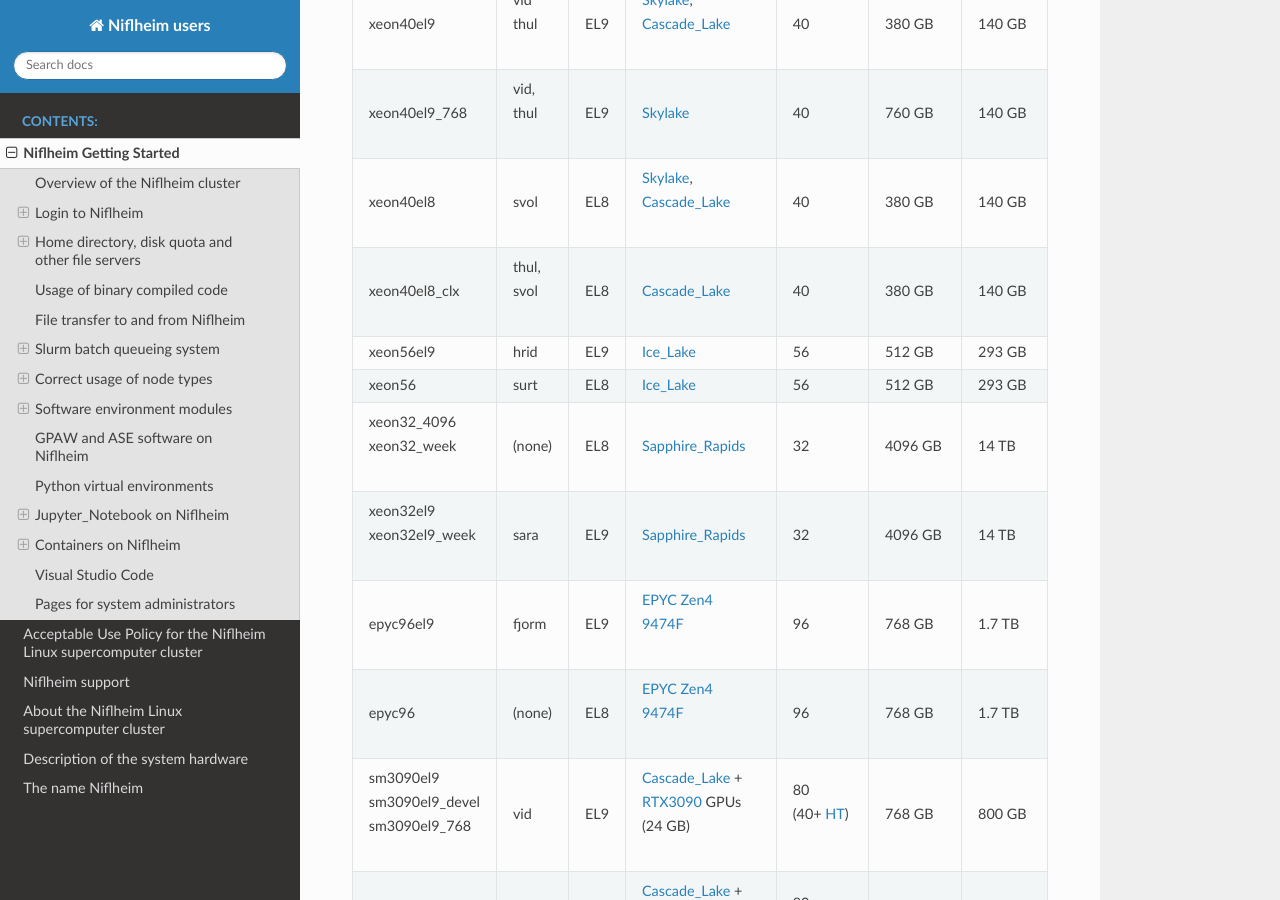
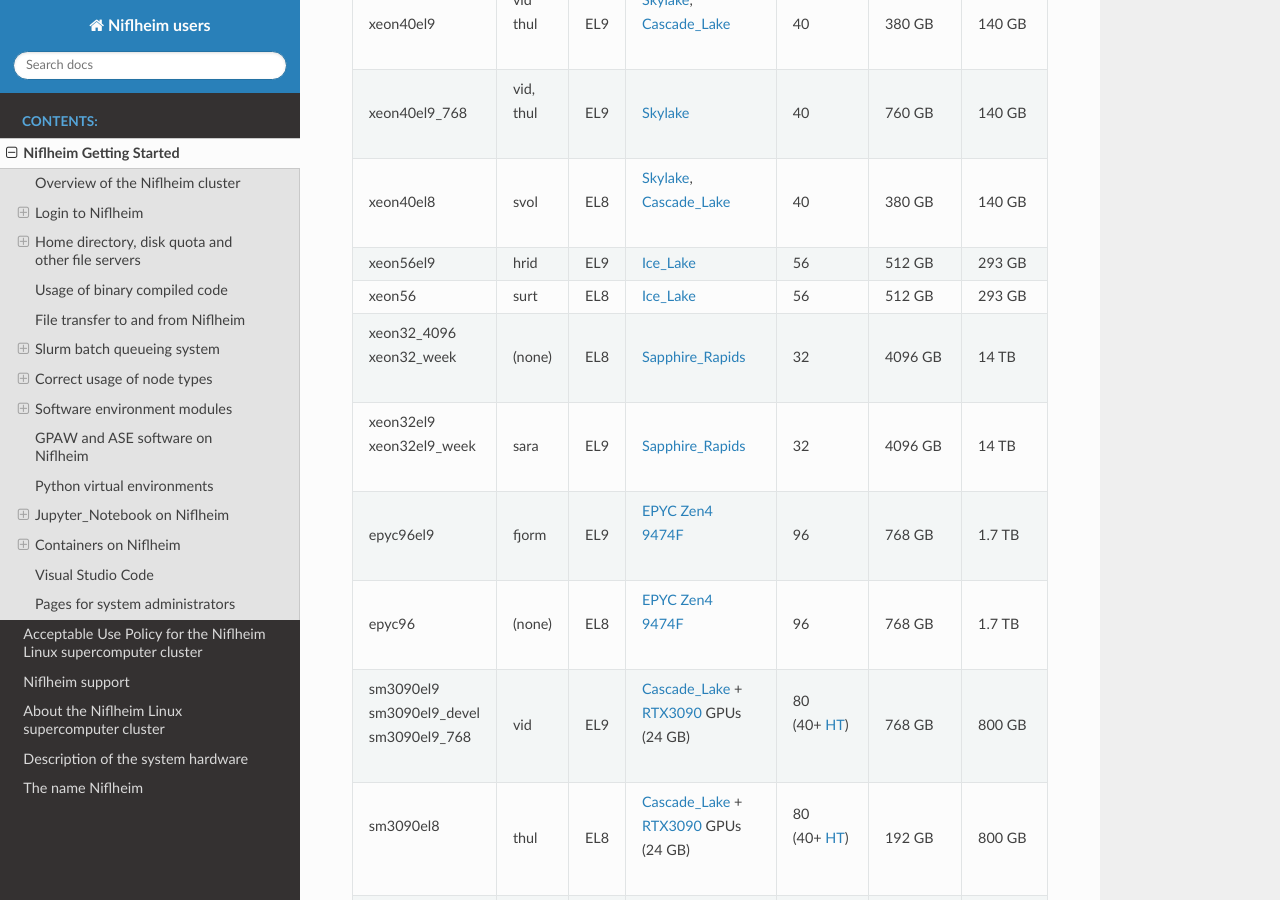
Before and after one commit to OleHolmNielsen/Niflheim_users, a Sphinx documentation site: the page built from docs/Niflheim_Getting_Started.rst, in a window 1280 px wide and 900 px high, scrolled down 6863 px. Built offline with Sphinx 7.4.7 and the Read the Docs theme 3.1.0, drawn with Linux system fonts in a browser that asks for light colours.

Commit message:
Removed xeon40el8_clx partition from list

```diff
--- a/docs/Niflheim_Getting_Started.rst
+++ b/docs/Niflheim_Getting_Started.rst
@@ -388,14 +388,6 @@ Niflheim contains a number of node partitions with different types of CPU archit
     - EL8
     - | Skylake_,
       | Cascade_Lake_
-    - 40
-    - 380 GB
-    - 140 GB
-  * - xeon40el8_clx
-    - | thul,
-      | svol
-    - EL8
-    - Cascade_Lake_
     - 40
     - 380 GB
     - 140 GB
```
